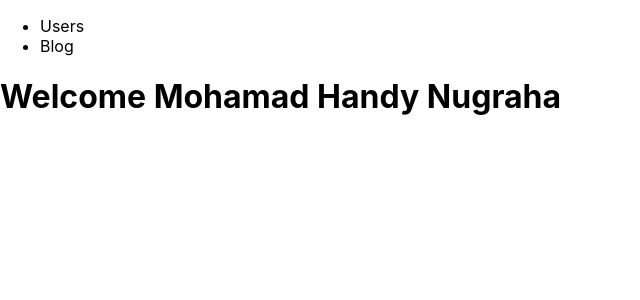
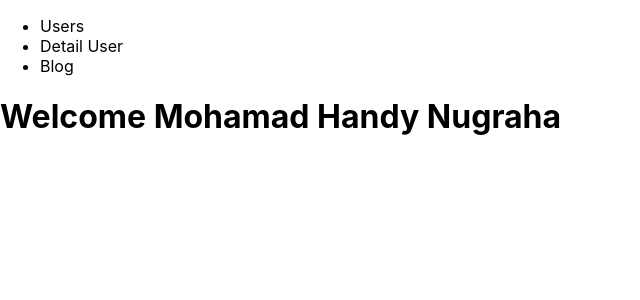
Before and after one commit to mohamadhandy/learn-nextjs, a Next.js app: page / in a window 1280 px wide. Shown: the top 300 px of the page, without its empty margins (0-640 px from the left). Built offline with nearby package versions, Linux system fonts and the light colour scheme.

Commit message:
add component header

```diff
--- /dev/null
+++ b/components/Header/index.tsx
@@ -0,0 +1,14 @@
+import Link from "next/link"
+export default function Header() {
+  return (
+    <>
+      <header>
+        <ul>
+          <li><Link href={"/users"}>Users</Link></li>
+          <li><Link href={"/users/detail"}>Detail User</Link></li>
+          <li><Link href={"/blog"}>Blog</Link></li>
+        </ul>
+      </header>
+    </>
+  )
+}
--- a/pages/index.tsx
+++ b/pages/index.tsx
@@ -1,17 +1,9 @@
-import Head from 'next/head'
-import Image from 'next/image'
-import styles from '../styles/Home.module.css'
-import Link from 'next/link'
+import Header from "../components/Header"
 
 export default function Home() {
   return (
     <>
-      <header>
-        <ul>
-          <li><Link href={"/users"}>Users</Link></li>
-          <li><Link href={"/blog"}>Blog</Link></li>
-        </ul>
-      </header>
+      <Header />
       <h1>Welcome Mohamad Handy Nugraha</h1>
     </>
   )
```
